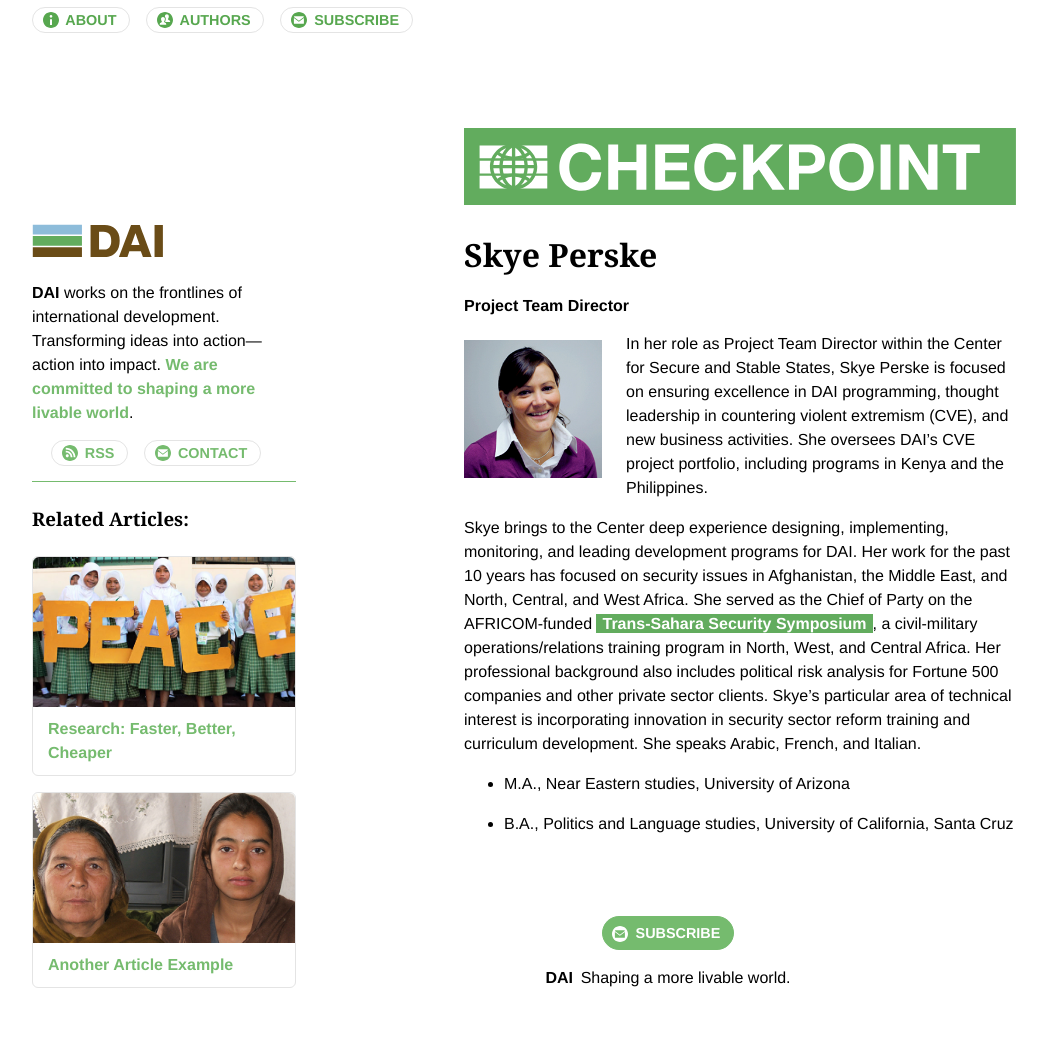
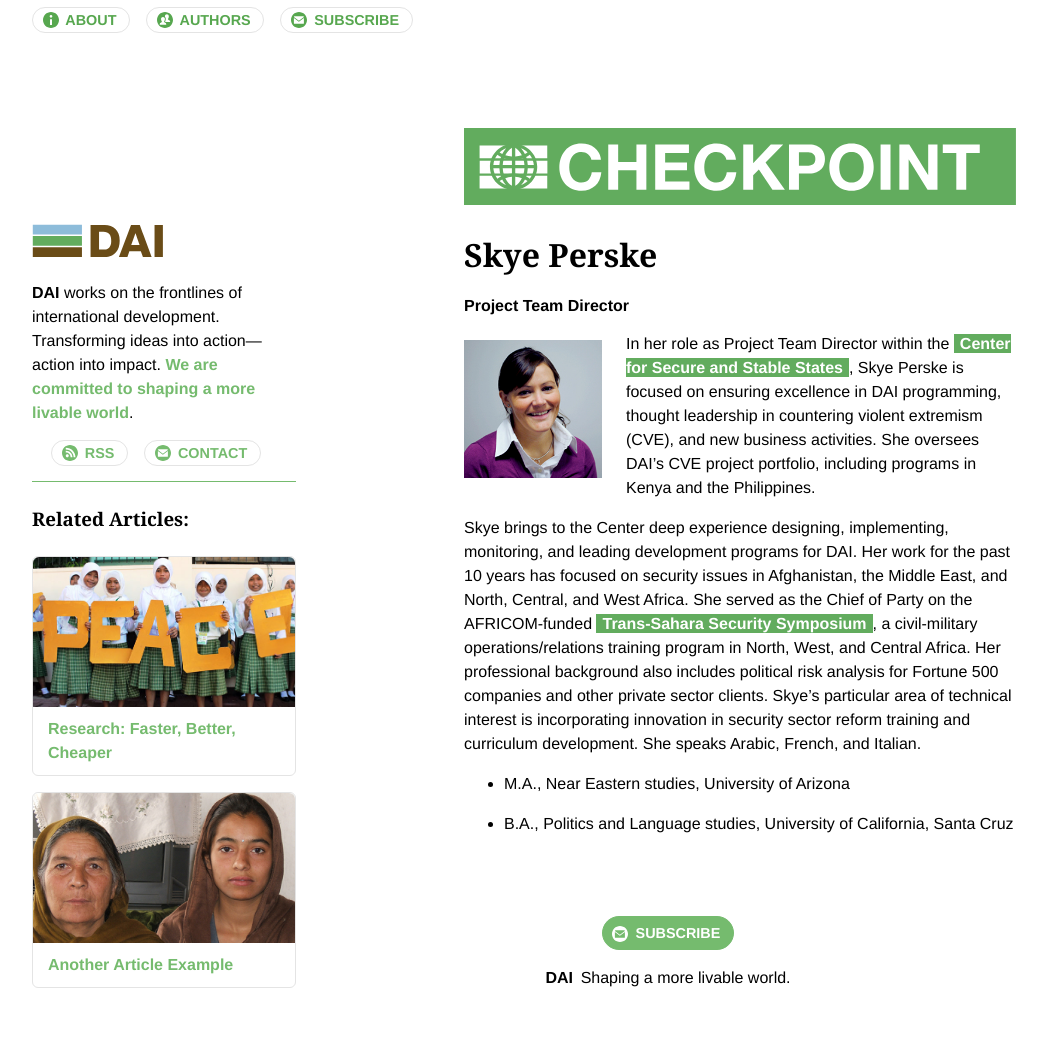
Before and after one commit to BryanSchuetz/CS-, a Jekyll site: the page built from _authors/skye-perske.markdown, in a window 1280 px wide. Shown: the whole page, without its empty margins (116-1163 px from the left). Built offline with Jekyll 4.4.1, drawn with Linux system fonts in a browser that asks for light colours; part of the change alters nothing that is shown.

```diff
--- a/_authors/skye-perske.markdown
+++ b/_authors/skye-perske.markdown
@@ -5,7 +5,7 @@ Job: Project Team Director
 Image: "/uploads/Perske,%20Skyelar%E2%80%9414--jpg--use%20this%20one.jpg"
 ---
 
-In her role as Project Team Director within the Center for Secure and Stable States, Skye Perske is focused on ensuring excellence in DAI programming, thought leadership in countering violent extremism (CVE), and new business activities. She oversees DAI’s CVE project portfolio, including programs in Kenya and the Philippines.
+In her role as Project Team Director within the [Center for Secure and Stable States](https://www.dai.com/our-work/solutions/fragile-states), Skye Perske is focused on ensuring excellence in DAI programming, thought leadership in countering violent extremism (CVE), and new business activities. She oversees DAI’s CVE project portfolio, including programs in Kenya and the Philippines.
 
 <!--more-->
 
```
